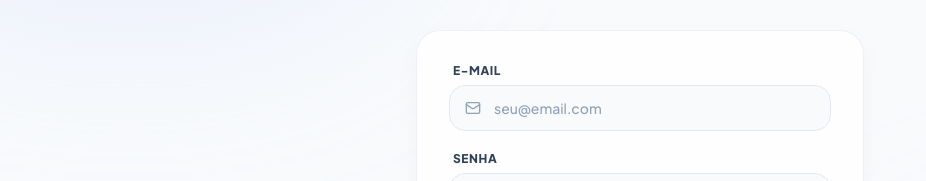
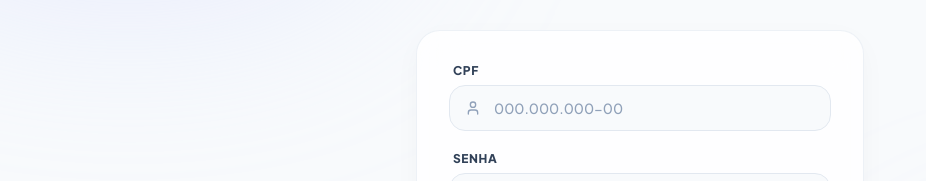
Before and after one commit to fiscadm71bimtz/Gest-o-Inteligente-de-Processos-Digitais, a React (Vite) app: page / in a window 1280 px wide. Shown: the part 256-437 px from the top of the page, without its empty margins (0-926 px from the left). Built offline with nearby package versions, Linux system fonts and the light colour scheme; no server answers.

Commit message:
feat: substituir login por email para login por CPF com mascara e validacao

```diff
--- a/src/components/LoginPanel.tsx
+++ b/src/components/LoginPanel.tsx
@@ -1,6 +1,6 @@
 import React, { useState } from 'react';
 import { supabase, isSupabaseConfigured } from '../supabaseClient';
-import { ShieldCheck, Mail, Lock, ArrowRight, Loader2, AlertCircle } from 'lucide-react';
+import { ShieldCheck, User, Lock, ArrowRight, Loader2, AlertCircle } from 'lucide-react';
 
 interface LoginPanelProps {
   onLocalLogin: () => void;
@@ -8,7 +8,7 @@ interface LoginPanelProps {
 
 export default function LoginPanel({ onLocalLogin }: LoginPanelProps) {
   const [isLogin, setIsLogin] = useState(true);
-  const [email, setEmail] = useState('');
+  const [cpf, setCpf] = useState('');
   const [password, setPassword] = useState('');
   const [loading, setLoading] = useState(false);
   const [error, setError] = useState<string | null>(null);
@@ -17,6 +17,16 @@ export default function LoginPanel({ onLocalLogin }: LoginPanelProps) {
     e.preventDefault();
     setError(null);
     setLoading(true);
+
+    const cpfLimpo = cpf.replace(/\D/g, '');
+    if (cpfLimpo.length !== 11) {
+      setError('CPF inválido. Digite os 11 números.');
+      setLoading(false);
+      return;
+    }
+
+    // Supabase exige e-mail padrão. Criamos um e-mail falso vinculado ao CPF.
+    const pseudoEmail = `${cpfLimpo}@processos.gov.br`;
 
     // Modo Offline / Sandbox
     if (!isSupabaseConfigured()) {
@@ -32,16 +42,26 @@ export default function LoginPanel({ onLocalLogin }: LoginPanelProps) {
       try {
         if (isLogin) {
           const { error: signInError } = await supabase.auth.signInWithPassword({
-            email,
+            email: pseudoEmail,
             password,
           });
-          if (signInError) throw signInError;
+          if (signInError) {
+            if (signInError.message.includes('Invalid login credentials')) {
+              throw new Error('CPF ou senha incorretos.');
+            }
+            throw signInError;
+          }
         } else {
           const { error: signUpError } = await supabase.auth.signUp({
-            email,
+            email: pseudoEmail,
             password,
           });
-          if (signUpError) throw signUpError;
+          if (signUpError) {
+            if (signUpError.message.includes('User already registered')) {
+              throw new Error('Este CPF já está cadastrado.');
+            }
+            throw signUpError;
+          }
           else {
             alert('Conta criada com sucesso! Você já pode fazer login.');
             setIsLogin(true);
@@ -53,6 +73,21 @@ export default function LoginPanel({ onLocalLogin }: LoginPanelProps) {
         setLoading(false);
       }
     }
+  };
+
+  const handleCpfChange = (e: React.ChangeEvent<HTMLInputElement>) => {
+    // Formatação visual básica (000.000.000-00)
+    let value = e.target.value.replace(/\D/g, '');
+    if (value.length > 11) value = value.slice(0, 11);
+
+    if (value.length > 9) {
+      value = value.replace(/(\d{3})(\d{3})(\d{3})(\d{2})/, "$1.$2.$3-$4");
+    } else if (value.length > 6) {
+      value = value.replace(/(\d{3})(\d{3})(\d{1,3})/, "$1.$2.$3");
+    } else if (value.length > 3) {
+      value = value.replace(/(\d{3})(\d{1,3})/, "$1.$2");
+    }
+    setCpf(value);
   };
 
   return (
@@ -88,24 +123,24 @@ export default function LoginPanel({ onLocalLogin }: LoginPanelProps) {
             {!isSupabaseConfigured() && (
               <div className="bg-amber-50/50 border border-amber-200/80 p-3.5 rounded-2xl flex items-start space-x-3 text-amber-700 text-xs font-bold shadow-inner mb-4">
                 <ShieldCheck className="w-4 h-4 shrink-0 mt-0.5" />
-                <span>Modo Sandbox: Supabase não detectado. Você pode entrar com qualquer e-mail e senha.</span>
+                <span>Modo Sandbox: Supabase não detectado. Você pode entrar com qualquer CPF e senha.</span>
               </div>
             )}
 
             <div className="space-y-1.5">
               <label className="text-xs font-extrabold text-slate-700 uppercase tracking-wider block ml-1">
-                E-mail
+                CPF
               </label>
               <div className="relative">
                 <div className="absolute inset-y-0 left-0 pl-4 flex items-center pointer-events-none">
-                  <Mail className="w-4 h-4 text-slate-400" />
+                  <User className="w-4 h-4 text-slate-400" />
                 </div>
                 <input
-                  type="email"
+                  type="text"
                   required
-                  value={email}
-                  onChange={(e) => setEmail(e.target.value)}
-                  placeholder="seu@email.com"
+                  value={cpf}
+                  onChange={handleCpfChange}
+                  placeholder="000.000.000-00"
                   className="w-full text-sm pl-11 pr-4 py-3 bg-slate-50 border border-slate-200 rounded-2xl focus:outline-none focus:ring-4 focus:ring-indigo-500/10 focus:border-indigo-400 transition-all font-medium text-slate-800 placeholder:text-slate-400"
                 />
               </div>
```
